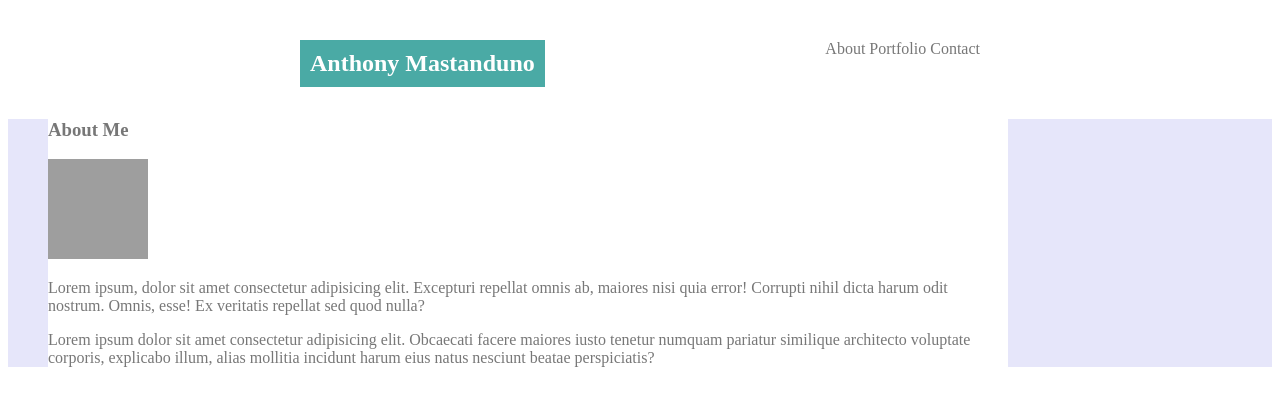
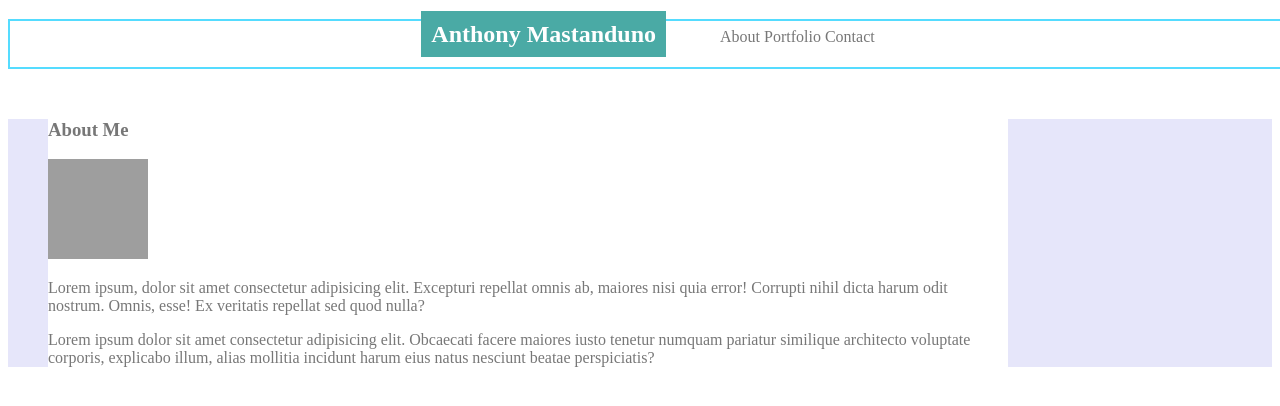
Before and after one commit to odavom/Basic-Portfolio, a plain HTML site: page index.html in a window 1280 px wide. Drawn offline with Linux system fonts and the light colour scheme; grey boxes are pictures that could not be loaded.

Commit message:
TA help changes

```diff
--- a/assets/css/style.css
+++ b/assets/css/style.css
@@ -5,32 +5,36 @@
 
 header {
     position: fixed;
-    float: left;
-    padding-left: 100px;
     text-align: center;
     width: 100%;
     background-color: #ffffff;
-    border-color: #cccccc;
+    /* border: 5px solid coral; */
+    border-color: #55dcff;
+    border-width: 2px;
+    border-style: solid;
+    height: 50px;
 }
 
+
+
 #logo {
-    position: fixed;
+    display: inline;
     left: 300px;
     top: 20px;
     padding: 10px;
     color: #ffffff;
-    background-color: #4aaaa5
+    background-color: #4aaaa5;
+    width: 300px;
 }
 
 .topnav  {
-    position: fixed;
-    right: 300px;
-    top: 20px;
+    display: inline;
+    margin-left: 50px;
     padding-top: 20px;
 }
 
 a {
-    text-decoration: none;
+text-decoration: none;
 }
 
 #wrapper {
--- a/index.html
+++ b/index.html
@@ -7,7 +7,7 @@
     <link rel="stylesheet" type="text/css" href="assets/css/style.css">
 </head>
 
-<body id="page1">
+<body id="index">
 
     <header>
 
```
Also changed, not shown: contact.html (+1 -1 lines), portfolio.html (+1 -1 lines).
